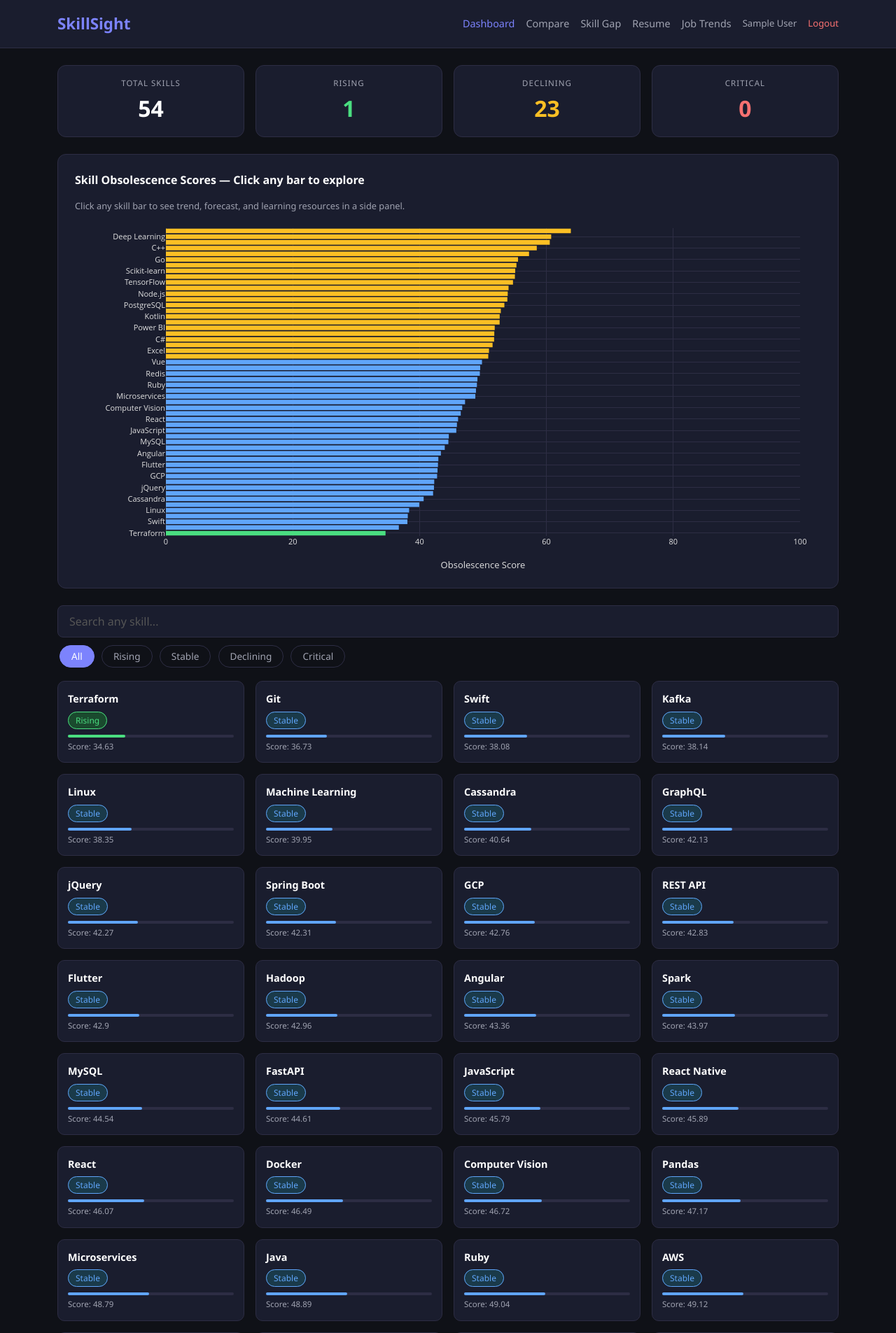
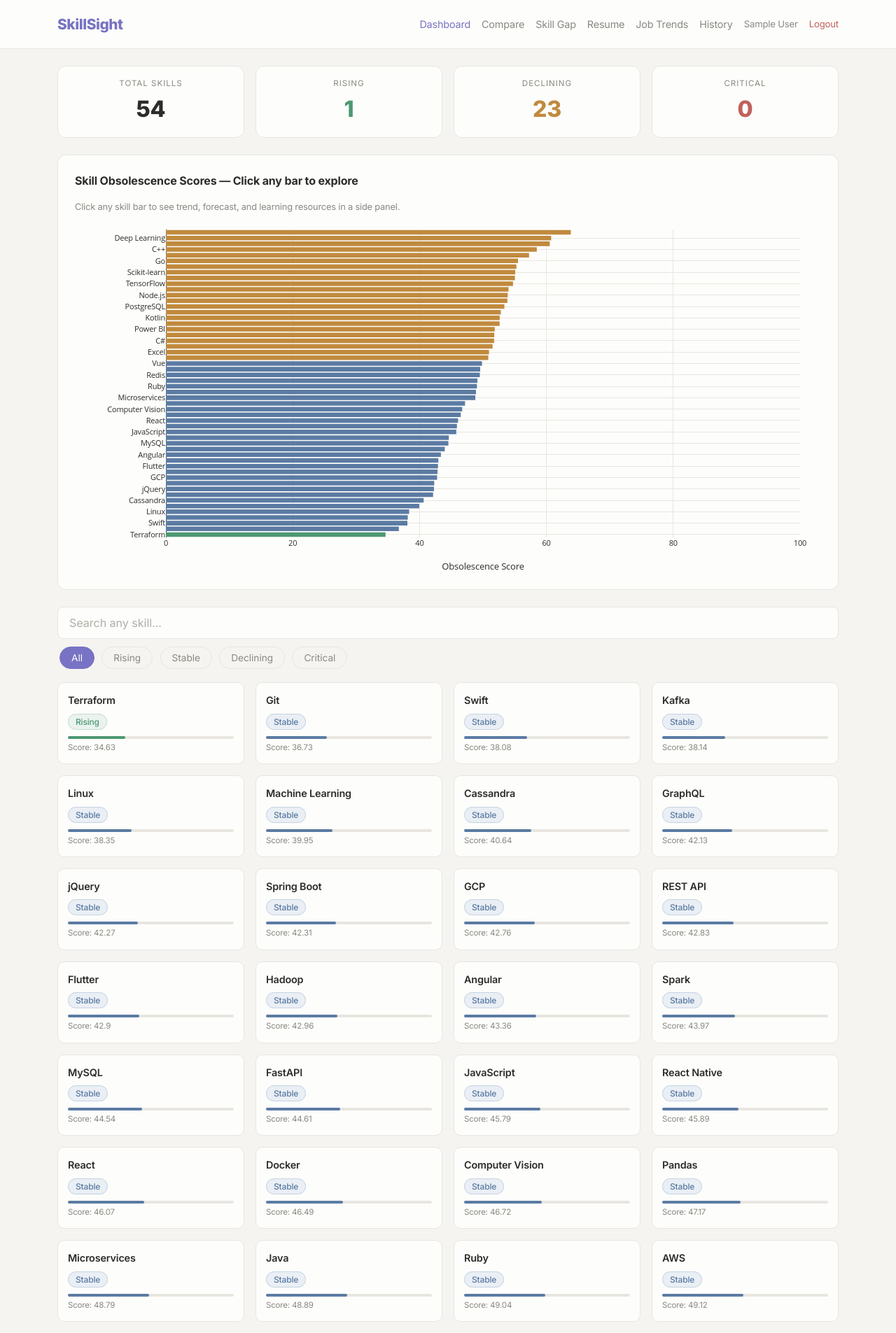
Before and after one commit to KRISHNACHAVAN8055/SkillSight, a Flask app: page / in a window 1280 px wide. Shown: the top 1905 px of the page at 70% size. Run offline with Flask 3, Linux system fonts and the light colour scheme; the visitor is signed in with stand-in values (Sample User, id 1); data comes from the database, SQL or seed files in the repository; some libraries are stand-ins or nearby versions.

Commit message:
Redesign UI with calm Apple-style theme across login, signup, dashboard

```diff
--- a/templates/index.html
+++ b/templates/index.html
@@ -6,102 +6,107 @@
     <title>SkillSight — Skill Obsolescence Predictor</title>
     <link href="https://cdn.jsdelivr.net/npm/bootstrap@5.3.0/dist/css/bootstrap.min.css" rel="stylesheet">
     <script src="https://cdn.plot.ly/plotly-latest.min.js"></script>
+    <link href="https://fonts.googleapis.com/css2?family=Inter:wght@400;500;600;700;800&display=swap" rel="stylesheet">
     <style>
-        body { background: #0f1117; color: #e0e0e0; font-family: 'Segoe UI', sans-serif; }
-        .navbar { background: #1a1d2e; border-bottom: 1px solid #2d2d44; padding: 12px 0; }
-        .navbar-brand { color: #7c83fd !important; font-weight: 700; font-size: 1.4rem; }
-        .nav-link { color: #a0a3b1 !important; font-size: 0.9rem; }
-        .nav-link:hover { color: #fff !important; }
-        .card { background: #1a1d2e; border: 1px solid #2d2d44; border-radius: 12px; }
-        .stat-label { color: #a0a3b1; font-size: 0.72rem; text-transform: uppercase; letter-spacing: 1px; margin-bottom: 4px; }
-        .stat-value { font-size: 2rem; font-weight: 700; color: #fff; }
-        .badge-rising { background: #1a4a2e; color: #4ade80; border: 1px solid #4ade80; padding: 3px 10px; border-radius: 20px; font-size: 0.75rem; }
-        .badge-stable { background: #1a3a4a; color: #60a5fa; border: 1px solid #60a5fa; padding: 3px 10px; border-radius: 20px; font-size: 0.75rem; }
-        .badge-declining { background: #4a3a1a; color: #fbbf24; border: 1px solid #fbbf24; padding: 3px 10px; border-radius: 20px; font-size: 0.75rem; }
-        .badge-critical { background: #4a1a1a; color: #f87171; border: 1px solid #f87171; padding: 3px 10px; border-radius: 20px; font-size: 0.75rem; }
-        .filter-btn { border: 1px solid #2d2d44; background: transparent; color: #a0a3b1; border-radius: 20px; padding: 5px 16px; margin: 3px; cursor: pointer; font-size: 0.85rem; transition: all 0.2s; }
-        .filter-btn.active, .filter-btn:hover { background: #7c83fd; color: #fff; border-color: #7c83fd; }
-        .search-box { background: #1a1d2e; border: 1px solid #2d2d44; color: #fff; border-radius: 8px; padding: 10px 16px; width: 100%; }
-        .search-box:focus { outline: none; border-color: #7c83fd; }
-        .search-box::placeholder { color: #555; }
-        .section-title { font-size: 1rem; font-weight: 600; color: #fff; margin-bottom: 1rem; }
-        a { color: #7c83fd; text-decoration: none; }
-        a:hover { color: #a5aaff; }
-        .user-tag { font-size: 0.82rem; color: #a0a3b1; }
-        .logout-link { font-size: 0.82rem; color: #f87171 !important; }
+        * { box-sizing: border-box; }
+        body { font-family: 'Inter', -apple-system, sans-serif; letter-spacing: -0.011em; background: #f5f4f1; color: #2c2c2a; margin: 0; animation: fadeIn 0.35s ease; }
+        @keyframes fadeIn { from { opacity: 0; } to { opacity: 1; } }
+        .navbar { background: #fdfdfb; border-bottom: 1px solid #e8e6e0; padding: 14px 0; }
+        .navbar-brand { color: #7873c4 !important; font-weight: 800; font-size: 1.3rem; letter-spacing: -0.02em; }
+        .nav-link { color: #8a8880 !important; font-size: 0.9rem; transition: color 0.18s ease; }
+        .nav-link:hover { color: #2c2c2a !important; }
+        .card { background: #fdfdfb; border: 1px solid #e8e6e0; border-radius: 12px; }
+        .stat-label { color: #8a8880; font-size: 0.72rem; text-transform: uppercase; letter-spacing: 1px; margin-bottom: 4px; }
+        .stat-value { font-size: 2rem; font-weight: 800; color: #2c2c2a; }
+        .badge-rising { background: #eaf3ee; color: #4d9873; border: 1px solid #c3ddd0; padding: 3px 10px; border-radius: 20px; font-size: 0.75rem; font-weight: 500; }
+        .badge-stable { background: #eaeff5; color: #5b7ba3; border: 1px solid #c5d3e2; padding: 3px 10px; border-radius: 20px; font-size: 0.75rem; font-weight: 500; }
+        .badge-declining { background: #f6efe3; color: #c08a3e; border: 1px solid #e6d3ae; padding: 3px 10px; border-radius: 20px; font-size: 0.75rem; font-weight: 500; }
+        .badge-critical { background: #f7ece9; color: #c0605a; border: 1px solid #e0c3bc; padding: 3px 10px; border-radius: 20px; font-size: 0.75rem; font-weight: 500; }
+        .filter-btn { border: 1px solid #e8e6e0; background: transparent; color: #8a8880; border-radius: 20px; padding: 5px 16px; margin: 3px; cursor: pointer; font-size: 0.85rem; transition: all 0.18s ease; }
+        .filter-btn.active, .filter-btn:hover { background: #7873c4; color: #fdfdfb; border-color: #7873c4; }
+        .search-box { background: #fdfdfb; border: 1px solid #e8e6e0; color: #2c2c2a; border-radius: 8px; padding: 10px 16px; width: 100%; transition: all 0.18s ease; }
+        .search-box:focus { outline: none; border-color: #7873c4; box-shadow: 0 0 0 3px rgba(120,115,196,0.1); }
+        .search-box::placeholder { color: #b0aea6; }
+        .section-title { font-size: 1rem; font-weight: 700; color: #2c2c2a; margin-bottom: 1rem; letter-spacing: -0.01em; }
+        a { color: #7873c4; text-decoration: none; }
+        a:hover { color: #665fb0; }
+        .user-tag { font-size: 0.82rem; color: #8a8880; }
+        .logout-link { font-size: 0.82rem; color: #c0605a !important; }
 
-        /* Side Panel */
+        .skill-card {
+            background: #fdfdfb; border: 1px solid #e8e6e0; border-radius: 10px; padding: 14px;
+            cursor: pointer; transition: transform 0.15s ease, box-shadow 0.15s ease, border-color 0.15s ease;
+        }
+        .skill-card:hover {
+            transform: translateY(-2px);
+            box-shadow: 0 4px 12px rgba(0,0,0,0.06);
+            border-color: #b8b3e0;
+        }
+        .skill-card:active { transform: translateY(0) scale(0.98); }
+
         .side-panel {
             position: fixed; top: 0; right: -480px; width: 460px; height: 100vh;
-            background: #1a1d2e; border-left: 1px solid #2d2d44;
+            background: #fdfdfb; border-left: 1px solid #e8e6e0;
             z-index: 1050; transition: right 0.35s cubic-bezier(.4,0,.2,1);
             overflow-y: auto; padding: 0;
         }
         .side-panel.open { right: 0; }
         .panel-overlay {
             position: fixed; top: 0; left: 0; width: 100vw; height: 100vh;
-            background: rgba(0,0,0,0.5); z-index: 1040; display: none;
+            background: rgba(44,44,42,0.35); z-index: 1040; display: none;
         }
         .panel-overlay.open { display: block; }
-        .panel-header { background: #12151f; padding: 20px 24px; border-bottom: 1px solid #2d2d44; display: flex; justify-content: space-between; align-items: center; position: sticky; top: 0; z-index: 1; }
-        .panel-close { background: none; border: none; color: #a0a3b1; font-size: 1.4rem; cursor: pointer; padding: 0; line-height: 1; }
-        .panel-close:hover { color: #fff; }
+        .panel-header { background: #f5f4f1; padding: 20px 24px; border-bottom: 1px solid #e8e6e0; display: flex; justify-content: space-between; align-items: center; position: sticky; top: 0; z-index: 1; }
+        .panel-close { background: none; border: none; color: #8a8880; font-size: 1.4rem; cursor: pointer; padding: 0; line-height: 1; transition: color 0.18s ease; }
+        .panel-close:hover { color: #2c2c2a; }
         .panel-body { padding: 24px; }
-        .mini-stat { background: #12151f; border-radius: 8px; padding: 12px; text-align: center; }
+        .mini-stat { background: #f5f4f1; border-radius: 8px; padding: 12px; text-align: center; }
         .mini-stat .v { font-size: 1.5rem; font-weight: 700; }
-        .mini-stat .l { font-size: 0.7rem; color: #a0a3b1; text-transform: uppercase; letter-spacing: 1px; margin-top: 2px; }
-        .forecast-row { display: flex; justify-content: space-between; align-items: center; padding: 7px 0; border-bottom: 1px solid #2d2d44; font-size: 0.85rem; }
+        .mini-stat .l { font-size: 0.7rem; color: #8a8880; text-transform: uppercase; letter-spacing: 1px; margin-top: 2px; }
+        .forecast-row { display: flex; justify-content: space-between; align-items: center; padding: 7px 0; border-bottom: 1px solid #e8e6e0; font-size: 0.85rem; }
         .forecast-row:last-child { border: none; }
-        .info-block { background: #12151f; border-radius: 8px; padding: 14px; margin-bottom: 12px; }
-        .info-label { font-size: 0.72rem; color: #7c83fd; text-transform: uppercase; letter-spacing: 1px; font-weight: 600; margin-bottom: 4px; }
-        .info-text { font-size: 0.85rem; color: #c0c0c0; line-height: 1.6; }
-        .score-bar-lg { height: 8px; border-radius: 4px; background: #2d2d44; margin: 8px 0; }
+        .info-block { background: #f5f4f1; border-radius: 8px; padding: 14px; margin-bottom: 12px; }
+        .info-label { font-size: 0.72rem; color: #7873c4; text-transform: uppercase; letter-spacing: 1px; font-weight: 600; margin-bottom: 4px; }
+        .info-text { font-size: 0.85rem; color: #5a5a56; line-height: 1.6; }
+        .score-bar-lg { height: 8px; border-radius: 4px; background: #e8e6e0; margin: 8px 0; }
         .score-fill-lg { height: 100%; border-radius: 4px; transition: width 0.8s ease; }
     </style>
 </head>
 <body>
 
-<!-- Overlay -->
 <div class="panel-overlay" id="overlay" onclick="closePanel()"></div>
 
-<!-- Side Panel -->
 <div class="side-panel" id="sidePanel">
     <div class="panel-header">
         <div>
-            <div id="panelSkillName" style="font-size:1.2rem;font-weight:700;color:#fff;"></div>
+            <div id="panelSkillName" style="font-size:1.2rem;font-weight:700;color:#2c2c2a;"></div>
             <div id="panelSkillBadge" style="margin-top:4px;"></div>
         </div>
         <button class="panel-close" onclick="closePanel()">✕</button>
     </div>
     <div class="panel-body">
-        <!-- Mini Stats -->
         <div class="row g-2 mb-4" id="panelStats"></div>
 
-        <!-- Score Bar -->
         <div class="mb-4">
             <div style="display:flex;justify-content:space-between;margin-bottom:4px;">
-                <span style="font-size:0.82rem;color:#a0a3b1;">Obsolescence Score</span>
-                <span id="panelScoreNum" style="font-size:0.82rem;font-weight:600;color:#fff;"></span>
+                <span style="font-size:0.82rem;color:#8a8880;">Obsolescence Score</span>
+                <span id="panelScoreNum" style="font-size:0.82rem;font-weight:600;color:#2c2c2a;"></span>
             </div>
             <div class="score-bar-lg"><div class="score-fill-lg" id="panelScoreBar"></div></div>
-            <div style="display:flex;justify-content:space-between;font-size:0.7rem;color:#555;margin-top:2px;">
+            <div style="display:flex;justify-content:space-between;font-size:0.7rem;color:#b0aea6;margin-top:2px;">
                 <span>0 — Rising</span><span>100 — Critical</span>
             </div>
         </div>
 
-        <!-- Trend Chart -->
         <div class="section-title" style="font-size:0.85rem;">Demand Trend + Forecast</div>
         <div id="panelChart" style="height:220px;margin-bottom:20px;"></div>
 
-        <!-- Forecast Table -->
         <div class="section-title" style="font-size:0.85rem;">6-Month Forecast</div>
         <div id="panelForecast" class="mb-4"></div>
 
-        <!-- Why + Learn -->
         <div id="panelLearn"></div>
 
-        <!-- Full Detail Button -->
-        <a id="panelFullLink" href="#" style="display:block;text-align:center;padding:12px;background:#7c83fd;color:#fff;border-radius:8px;font-weight:600;margin-top:8px;">
+        <a id="panelFullLink" href="#" style="display:block;text-align:center;padding:12px;background:#7873c4;color:#fdfdfb;border-radius:8px;font-weight:600;margin-top:8px;transition:background 0.18s ease;">
             View Full Detail Page →
         </a>
     </div>
@@ -111,11 +116,12 @@
     <div class="container">
         <span class="navbar-brand">SkillSight</span>
         <div class="d-flex gap-3 align-items-center ms-auto">
-            <a href="/" class="nav-link" style="color:#7c83fd !important;">Dashboard</a>
+            <a href="/" class="nav-link" style="color:#7873c4 !important;">Dashboard</a>
             <a href="/compare" class="nav-link">Compare</a>
             <a href="/gap" class="nav-link">Skill Gap</a>
             <a href="/resume" class="nav-link">Resume</a>
             <a href="/trends" class="nav-link">Job Trends</a>
+            <a href="/history" class="nav-link">History</a>
             <span class="user-tag">{{ user_name }}</span>
             <a href="/logout" class="nav-link logout-link">Logout</a>
         </div>
@@ -123,7 +129,6 @@
 </nav>
 
 <div class="container">
-    <!-- Stat Cards -->
     <div class="row g-3 mb-4">
         <div class="col-6 col-md-3">
             <div class="card p-3 text-center">
@@ -134,31 +139,29 @@
         <div class="col-6 col-md-3">
             <div class="card p-3 text-center">
                 <div class="stat-label">Rising</div>
-                <div class="stat-value" style="color:#4ade80;">{{ stats.rising }}</div>
+                <div class="stat-value" style="color:#4d9873;">{{ stats.rising }}</div>
             </div>
         </div>
         <div class="col-6 col-md-3">
             <div class="card p-3 text-center">
                 <div class="stat-label">Declining</div>
-                <div class="stat-value" style="color:#fbbf24;">{{ stats.declining }}</div>
+                <div class="stat-value" style="color:#c08a3e;">{{ stats.declining }}</div>
             </div>
         </div>
         <div class="col-6 col-md-3">
             <div class="card p-3 text-center">
                 <div class="stat-label">Critical</div>
-                <div class="stat-value" style="color:#f87171;">{{ stats.critical }}</div>
+                <div class="stat-value" style="color:#c0605a;">{{ stats.critical }}</div>
             </div>
         </div>
     </div>
 
-    <!-- Chart -->
     <div class="card p-4 mb-4">
         <div class="section-title">Skill Obsolescence Scores — Click any bar to explore</div>
-        <div style="font-size:0.8rem;color:#a0a3b1;margin-bottom:12px;">Click any skill bar to see trend, forecast, and learning resources in a side panel.</div>
+        <div style="font-size:0.8rem;color:#8a8880;margin-bottom:12px;">Click any skill bar to see trend, forecast, and learning resources in a side panel.</div>
         <div id="barChart" style="height:500px;"></div>
     </div>
 
-    <!-- Search + Filter -->
     <div class="mb-3">
         <input class="search-box mb-2" type="text" id="searchBox" placeholder="Search any skill..." onkeyup="filterTable()">
         <div>
@@ -170,7 +173,6 @@
         </div>
     </div>
 
-    <!-- Skills Grid -->
     <div class="row g-3 mb-5" id="skillGrid"></div>
 </div>
 
@@ -179,9 +181,8 @@ const skills = {{ skills | tojson }};
 const resources = {{ resources | tojson }};
 
 const sorted = [...skills].sort((a,b) => a.obsolescence_score - b.obsolescence_score);
-const colorMap = s => s.category === 'Rising' ? '#4ade80' : s.category === 'Stable' ? '#60a5fa' : s.category === 'Declining' ? '#fbbf24' : '#f87171';
+const colorMap = s => s.category === 'Rising' ? '#4d9873' : s.category === 'Stable' ? '#5b7ba3' : s.category === 'Declining' ? '#c08a3e' : '#c0605a';
 
-// Bar Chart
 Plotly.newPlot('barChart', [{
     type: 'bar',
     x: sorted.map(s => s.obsolescence_score),
@@ -190,11 +191,11 @@ Plotly.newPlot('barChart', [{
     marker: { color: sorted.map(colorMap) },
     hovertemplate: '<b>%{y}</b><br>Score: %{x}<br><i>Click to explore</i><extra></extra>'
 }], {
-    paper_bgcolor: '#1a1d2e', plot_bgcolor: '#1a1d2e',
-    font: { color: '#e0e0e0', size: 11 },
+    paper_bgcolor: '#fdfdfb', plot_bgcolor: '#fdfdfb',
+    font: { color: '#2c2c2a', size: 11 },
     margin: { l: 130, r: 30, t: 10, b: 50 },
-    xaxis: { gridcolor: '#2d2d44', range: [0, 100], title: 'Obsolescence Score' },
-    yaxis: { gridcolor: '#2d2d44' },
+    xaxis: { gridcolor: '#e8e6e0', range: [0, 100], title: 'Obsolescence Score' },
+    yaxis: { gridcolor: '#e8e6e0' },
     clickmode: 'event'
 }, { responsive: true, displayModeBar: false });
 
@@ -203,7 +204,6 @@ document.getElementById('barChart').on('plotly_click', data => {
     openPanel(skillName);
 });
 
-// Skill Grid
 let currentCategory = 'All';
 function renderGrid(filter, search) {
     const grid = document.getElementById('skillGrid');
@@ -215,14 +215,14 @@ function renderGrid(filter, search) {
         const col = document.createElement('div');
         col.className = 'col-6 col-md-4 col-lg-3';
         col.innerHTML = `
-            <div onclick="openPanel('${s.skill}')" style="background:#1a1d2e;border:1px solid #2d2d44;border-radius:10px;padding:14px;cursor:pointer;transition:border-color 0.2s;" onmouseover="this.style.borderColor='#7c83fd'" onmouseout="this.style.borderColor='#2d2d44'">
-                <div style="font-weight:600;color:#fff;font-size:0.9rem;margin-bottom:6px;">${s.skill}</div>
+            <div class="skill-card" onclick="openPanel('${s.skill}')">
+                <div style="font-weight:600;color:#2c2c2a;font-size:0.9rem;margin-bottom:6px;">${s.skill}</div>
                 <span class="badge-${s.category.toLowerCase()}">${s.category}</span>
                 <div style="margin-top:10px;">
-                    <div style="height:4px;border-radius:2px;background:#2d2d44;">
+                    <div style="height:4px;border-radius:2px;background:#e8e6e0;">
                         <div style="height:100%;border-radius:2px;width:${s.obsolescence_score}%;background:${colorMap(s)};"></div>
                     </div>
-                    <div style="font-size:0.72rem;color:#a0a3b1;margin-top:4px;">Score: ${s.obsolescence_score}</div>
+                    <div style="font-size:0.72rem;color:#8a8880;margin-top:4px;">Score: ${s.obsolescence_score}</div>
                 </div>
             </div>`;
         grid.appendChild(col);
@@ -241,7 +241,6 @@ function filterCategory(cat, btn) {
     filterTable();
 }
 
-// Side Panel
 function openPanel(skillName) {
     fetch(`/api/skill/${encodeURIComponent(skillName)}`)
     .then(r => r.json())
@@ -252,12 +251,11 @@ function openPanel(skillName) {
         document.getElementById('panelSkillBadge').innerHTML = `<span class="badge-${s.category.toLowerCase()}">${s.category}</span>`;
         document.getElementById('panelStats').innerHTML = `
             <div class="col-6"><div class="mini-stat"><div class="v" style="color:${color};">${s.obsolescence_score}</div><div class="l">Obs. Score</div></div></div>
-            <div class="col-6"><div class="mini-stat"><div class="v" style="color:${s.slope>0?'#4ade80':'#f87171'};">${s.slope}</div><div class="l">Slope</div></div></div>`;
+            <div class="col-6"><div class="mini-stat"><div class="v" style="color:${s.slope>0?'#4d9873':'#c0605a'};">${s.slope}</div><div class="l">Slope</div></div></div>`;
         document.getElementById('panelScoreNum').textContent = s.obsolescence_score + '/100';
         document.getElementById('panelScoreBar').style.width = s.obsolescence_score + '%';
         document.getElementById('panelScoreBar').style.background = color;
 
-        // Trend Chart
         const hist_m = data.historical_months;
         const hist_c = data.historical_counts;
         const fore = data.forecast;
@@ -266,25 +264,23 @@ function openPanel(skillName) {
         const lastM = hist_m[hist_m.length-1];
         const lastV = hist_c[hist_c.length-1];
         Plotly.newPlot('panelChart', [
-            { x: hist_m, y: hist_c, mode: 'lines+markers', name: 'Historical', line: { color: '#7c83fd', width: 2 }, marker: { size: 4 } },
-            { x: [lastM, ...fore_m], y: [lastV, ...fore_v], mode: 'lines+markers', name: 'Forecast', line: { color: '#f87171', width: 2, dash: 'dash' }, marker: { size: 4 } }
+            { x: hist_m, y: hist_c, mode: 'lines+markers', name: 'Historical', line: { color: '#7873c4', width: 2 }, marker: { size: 4 } },
+            { x: [lastM, ...fore_m], y: [lastV, ...fore_v], mode: 'lines+markers', name: 'Forecast', line: { color: '#c0605a', width: 2, dash: 'dash' }, marker: { size: 4 } }
         ], {
-            paper_bgcolor: '#12151f', plot_bgcolor: '#12151f',
-            font: { color: '#e0e0e0', size: 10 },
+            paper_bgcolor: '#f5f4f1', plot_bgcolor: '#f5f4f1',
+            font: { color: '#2c2c2a', size: 10 },
             margin: { l: 40, r: 10, t: 10, b: 40 },
-            xaxis: { gridcolor: '#2d2d44' }, yaxis: { gridcolor: '#2d2d44' },
-            legend: { bgcolor: '#12151f', font: { size: 10 } },
+            xaxis: { gridcolor: '#e8e6e0' }, yaxis: { gridcolor: '#e8e6e0' },
+            legend: { bgcolor: '#f5f4f1', font: { size: 10 } },
             showlegend: true
         }, { responsive: true, displayModeBar: false });
 
-        // Forecast Table
         let fHtml = '';
         fore_m.forEach((m, i) => {
-            fHtml += `<div class="forecast-row"><span style="color:#a0a3b1;">${m}</span><span style="color:#fff;font-weight:500;">${fore_v[i]}</span></div>`;
+            fHtml += `<div class="forecast-row"><span style="color:#8a8880;">${m}</span><span style="color:#2c2c2a;font-weight:500;">${fore_v[i]}</span></div>`;
         });
         document.getElementById('panelForecast').innerHTML = fHtml;
 
-        // Learn
         const res = data.resource;
         document.getElementById('panelLearn').innerHTML = `
             <div class="info-block">
```
Also changed, not shown: static/css/style.css (added, +117 -0 lines), templates/login.html (+25 -25 lines).
